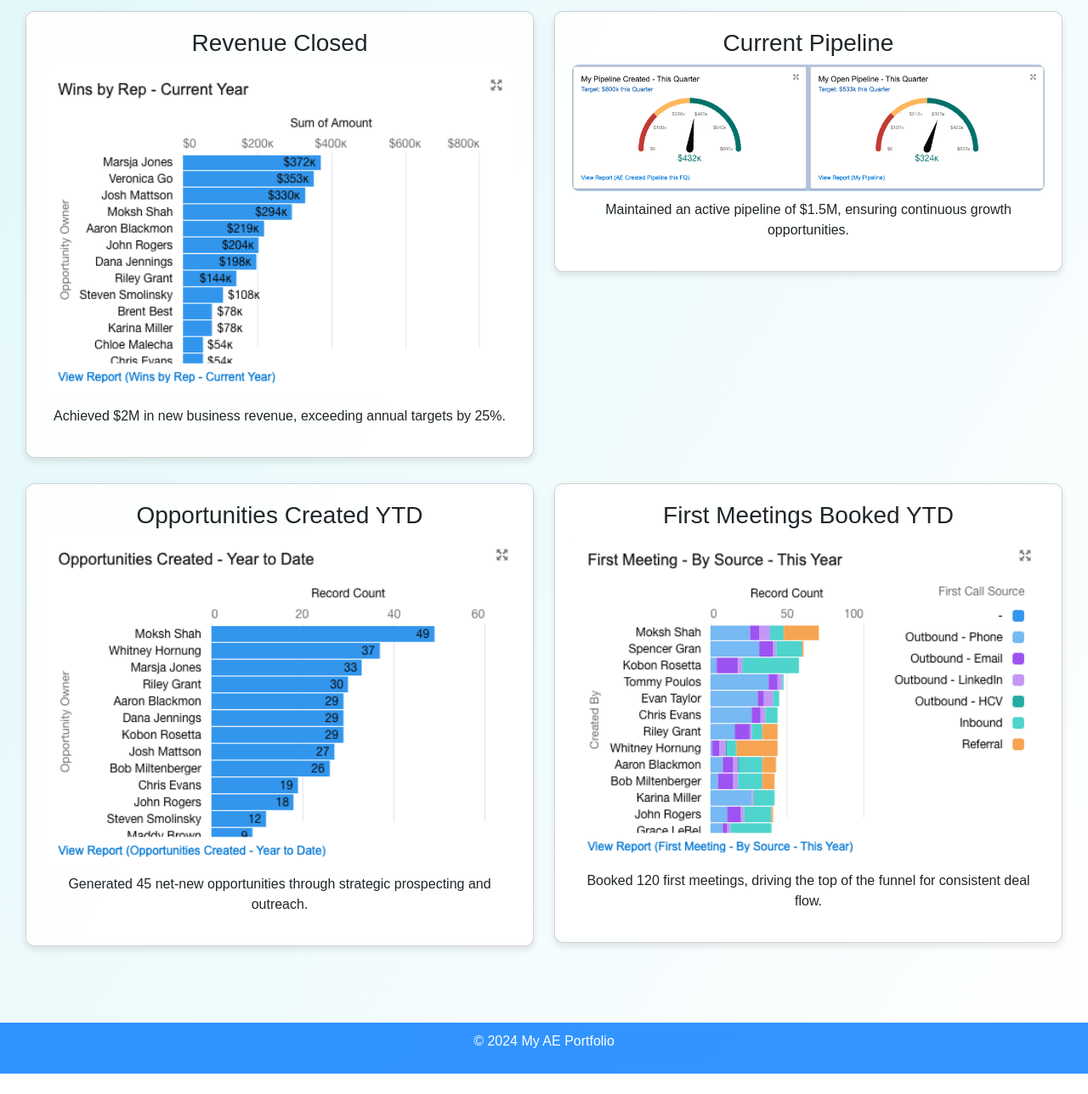
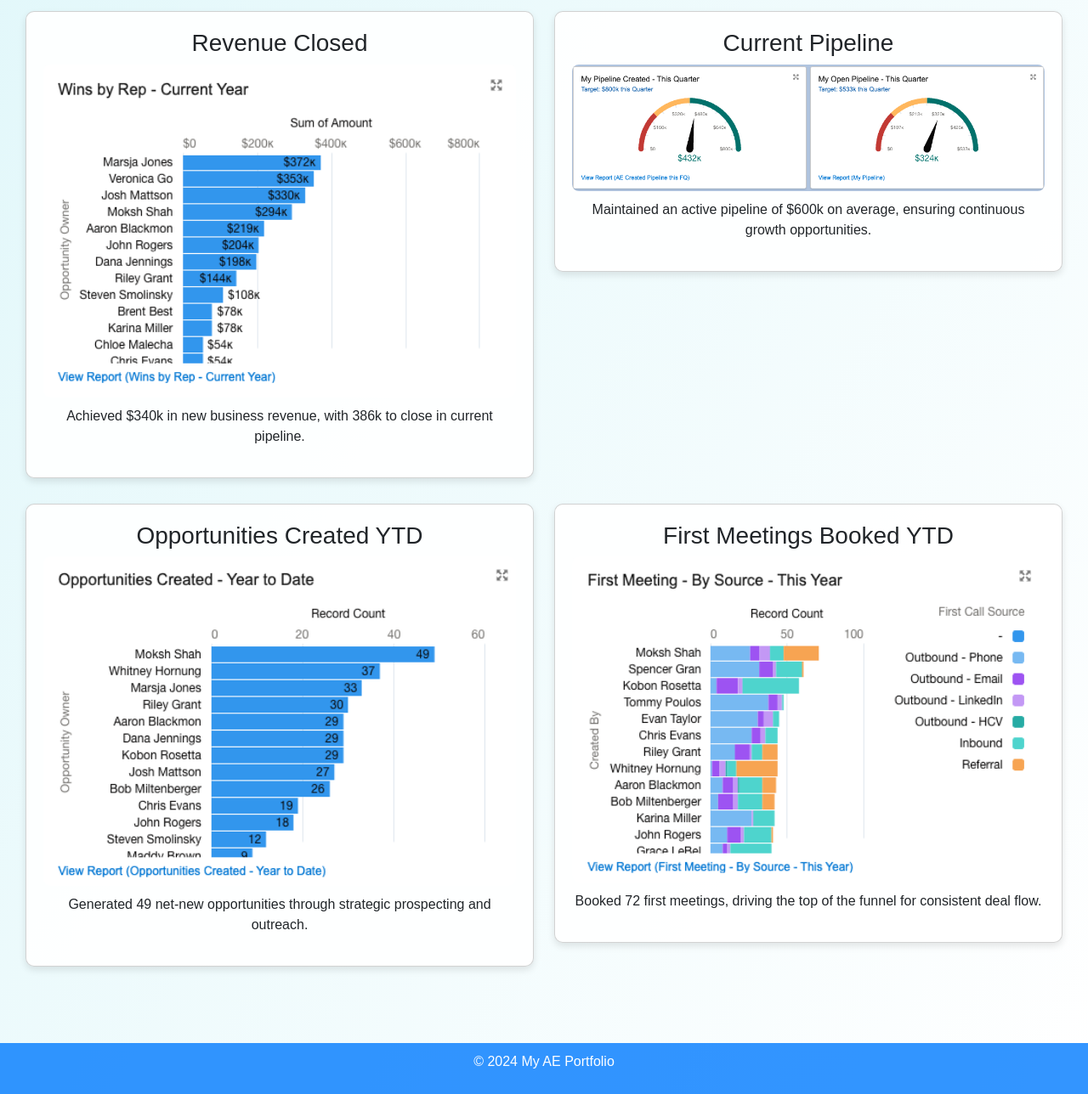
Before and after one commit to moksh94/ae-performance-portfolio, a plain HTML site: page index.html in a window 1280 px wide. Shown: the part 335-1623 px from the top of the page at 85% size. Before the commit the page ends 1599 px from the top, so only its background shows below. Drawn offline with nearby package versions, Linux system fonts and the light colour scheme.

Commit message:
Update index.html

```diff
--- a/index.html
+++ b/index.html
@@ -77,14 +77,14 @@
         <div class="card">
           <h3>Revenue Closed</h3>
           <img src="assets/img/revenue_closed.png" alt="Revenue Closed">
-          <p>Achieved $2M in new business revenue, exceeding annual targets by 25%.</p>
+          <p>Achieved $340k in new business revenue, with 386k to close in current pipeline.</p>
         </div>
       </div>
       <div class="col-md-6">
         <div class="card">
           <h3>Current Pipeline</h3>
           <img src="assets/img/Q4_pipeline.png" alt="Current Pipeline">
-          <p>Maintained an active pipeline of $1.5M, ensuring continuous growth opportunities.</p>
+          <p>Maintained an active pipeline of $600k on average, ensuring continuous growth opportunities.</p>
         </div>
       </div>
     </div>
@@ -95,14 +95,14 @@
         <div class="card">
           <h3>Opportunities Created YTD</h3>
           <img src="assets/img/opps_created.png" alt="Opportunities Created">
-          <p>Generated 45 net-new opportunities through strategic prospecting and outreach.</p>
+          <p>Generated 49 net-new opportunities through strategic prospecting and outreach.</p>
         </div>
       </div>
       <div class="col-md-6">
         <div class="card">
           <h3>First Meetings Booked YTD</h3>
           <img src="assets/img/first_meetings.png" alt="First Meetings Booked">
-          <p>Booked 120 first meetings, driving the top of the funnel for consistent deal flow.</p>
+          <p>Booked 72 first meetings, driving the top of the funnel for consistent deal flow.</p>
         </div>
       </div>
     </div>
```
